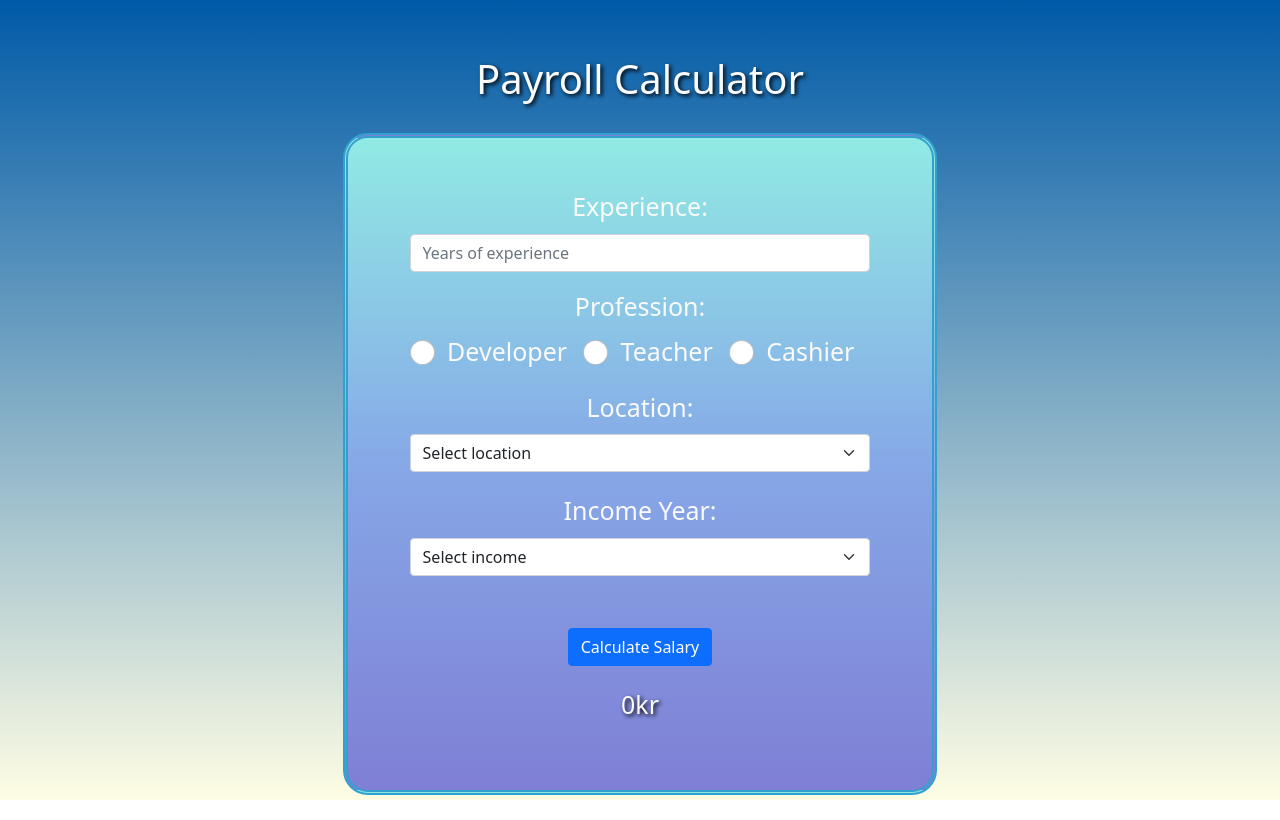
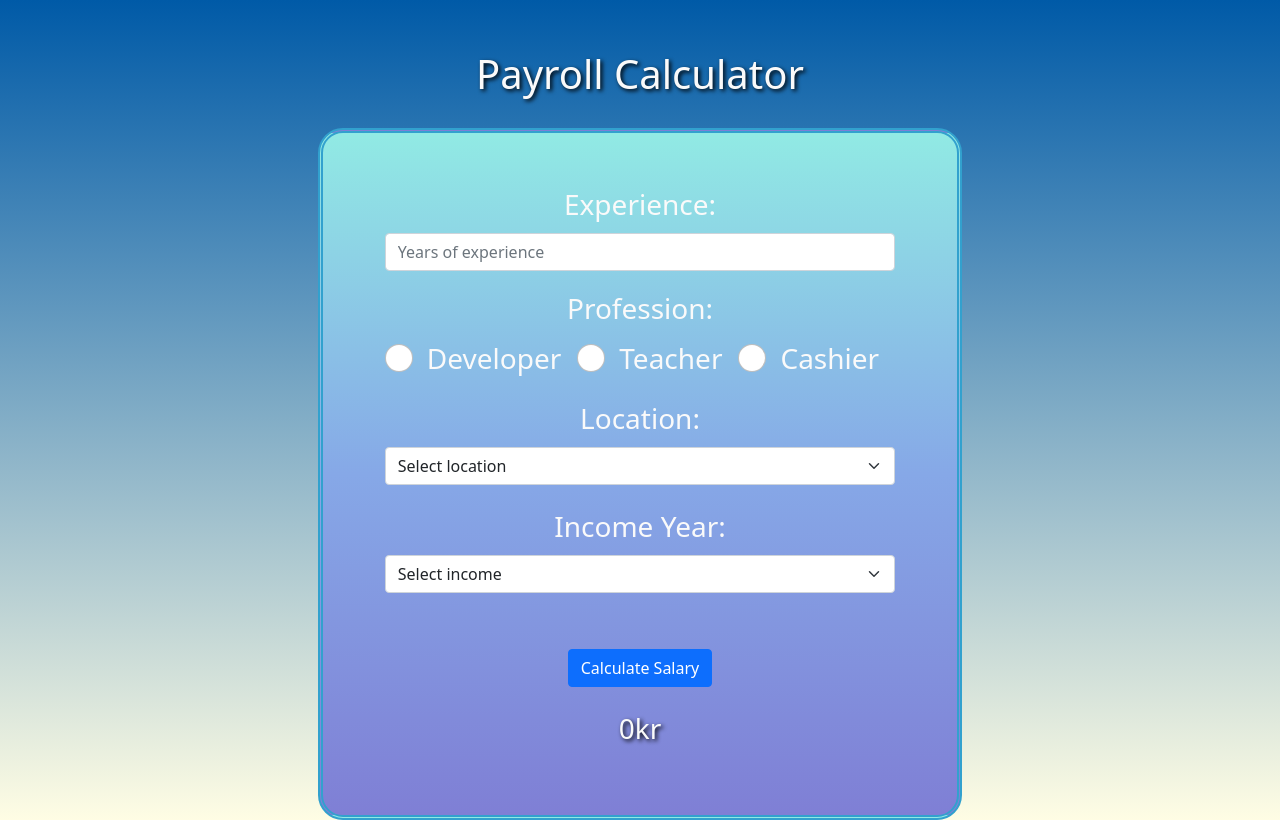
Before and after one commit to eleniaslanidou89/Payroll-Calculator, a React (Create React App) app: page / in a window 1280 px wide. Built offline with nearby package versions, Linux system fonts and the light colour scheme.

Commit message:
📣 Changed responsive design

```diff
--- a/src/App.css
+++ b/src/App.css
@@ -1,19 +1,23 @@
 /* Variables */
-:root{
+:root {
   --min-height: 100vh;
-  --font-primary: #fafafa  ;
+  --font-color-primary: #fafafa;
+  --font-color-mobile: #000000;
   --clr-darkBlue: #005aa7;
-  --background-webkit-linear: -webkit-linear-gradient(to bottom, #91eae4, #86a8e7, #7f7fd5);
+  --background-webkit-linear: -webkit-linear-gradient(to bottom,#91eae4,#86a8e7,#7f7fd5);
   --background-linear: linear-gradient(to top, #fffde4, #005aa7);
   --radius-form: 25px;
   --padding-form: 50px;
   --border: thick double #32a1ce;
-  --font-size: calc(9px + 2vmin);
+  --font-size-mobile: calc(7px + 2vmin);
+  --font-size-tablets: calc(8px + 2vmin);
+  --font-size-desktop: calc(10px + 2vmin);
+  --font-size-xl: calc(12px + 2vmin);
   --title-margin: 50px auto 30px;
   --shadow-title: 2px 2px 4px #000000;
-  --backgroundForm-webkit-linear: -webkit-linear-gradient(to bottom, #91eae4, #86a8e7, #7f7fd5);
-  --backgroundForm-linear: linear-gradient(to bottom, #91eae4, #86a8e7, #7f7fd5);
-  --shadow-salary-output:  2px 2px 4px #000000;
+  --backgroundForm-webkit-linear: -webkit-linear-gradient(to bottom,#91eae4,#86a8e7,#7f7fd5);
+  --backgroundForm-linear: linear-gradient(to bottom,#91eae4,#86a8e7,#7f7fd5);
+  --shadow-salary-output: 2px 2px 4px #000000;
 }
 
 .App {
@@ -26,14 +30,14 @@
   flex-direction: column;
   align-items: center;
   justify-content: center;
-  font-size: var(--font-size);
-  color: var(--font-primary);
+  font-size: var(--font-size-desktop);
+  color: var(--font-color-primary);
 }
 
 /* Title */
 .App__Section h1 {
   margin: var(--title-margin);
-  color: var(--font-primary);
+  color: var(--font-color-primary);
   text-shadow: var(--shadow-title);
 }
 
@@ -63,3 +67,60 @@
   color: var(--font-primary);
   text-shadow: var(--shadow-salary-output);
 }
+
+/***************   RESPONSIVE DESIGN   ***************/
+
+/*** Mobile phones view ***/
+@media (min-width: 410px) {
+  .App {
+    font-size: var(--font-size-mobile);
+    background: none;
+  }
+
+  .App__Section h1 {
+    color: var(--font-color-mobile);
+  }
+}
+
+/*** Tablets view ***/
+@media (min-width: 768px) {
+  .App {
+    font-size: var(--font-size-tablets);
+    background: var(--clr-darkBlue);
+    background: var(--background-webkit-linear);
+    background: var(--background-linear);
+  }
+
+  .App__Section h1 {
+    margin: var(--title-margin);
+    color: var(--font-color-primary);
+    text-shadow: var(--shadow-title);
+  }
+}
+
+/*** Desktop view ***/
+@media (min-width: 992px) {
+  .App {
+    font-size: var(--font-size-desktop);
+    background: var(--clr-darkBlue);
+    background: var(--background-webkit-linear);
+    background: var(--background-linear);
+  }
+  .App__Section h1 {
+    margin: var(--title-margin);
+    color: var(--font-color-primary);
+    text-shadow: var(--shadow-title);
+  }
+}
+
+/*** Extra large desktop view ***/
+@media (min-width: 1200px) {
+  .App {
+    font-size: var(--font-size-xl);
+  }
+  .App__Section h1 {
+    margin: var(--title-margin);
+    color: var(--font-color-primary);
+    text-shadow: var(--shadow-title);
+  }
+}
--- a/src/App.js
+++ b/src/App.js
@@ -5,7 +5,6 @@ import FormsTitleSection from './components/FormsTitleSection'
 import FormSection from './components/FormSection'
 
 class App extends React.Component {
-
   render() {
     return (
       <div className="App">
@@ -17,4 +16,5 @@ class App extends React.Component {
     )
   }
 }
+
 export default App
```
